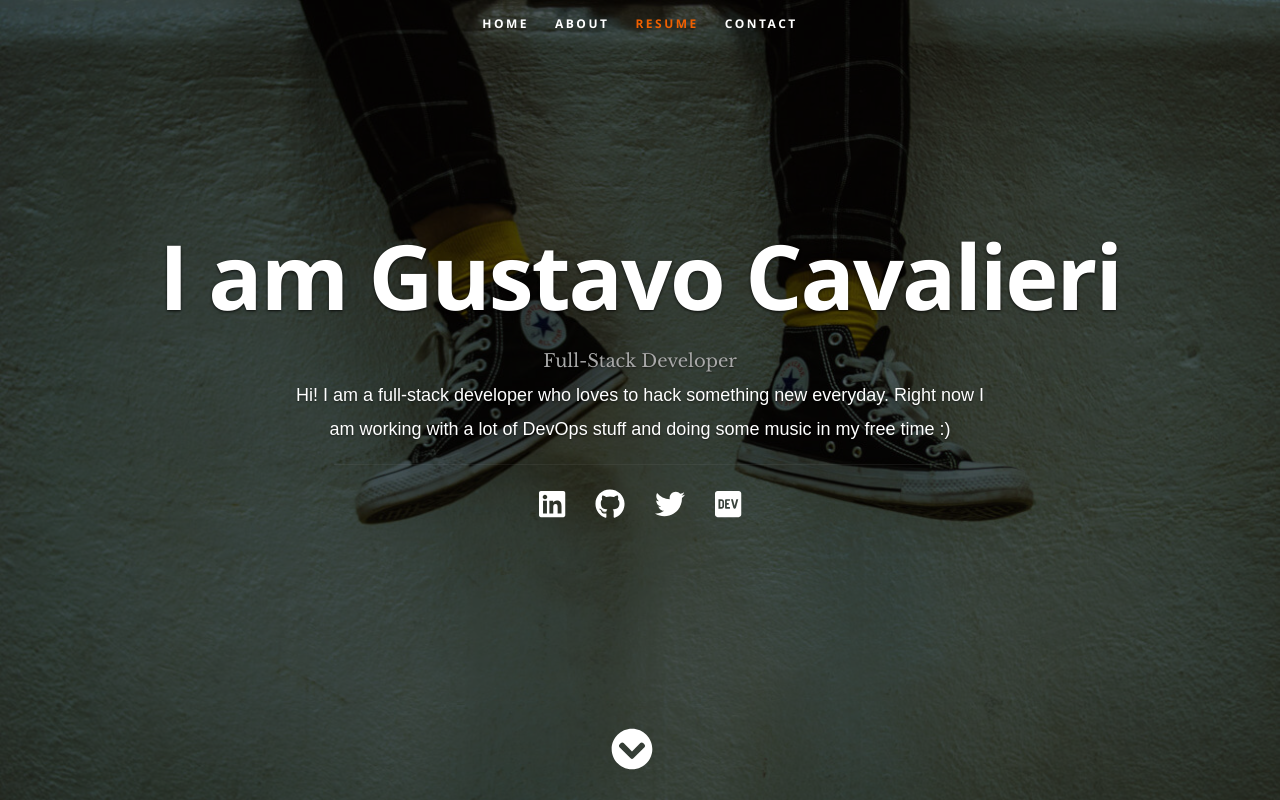
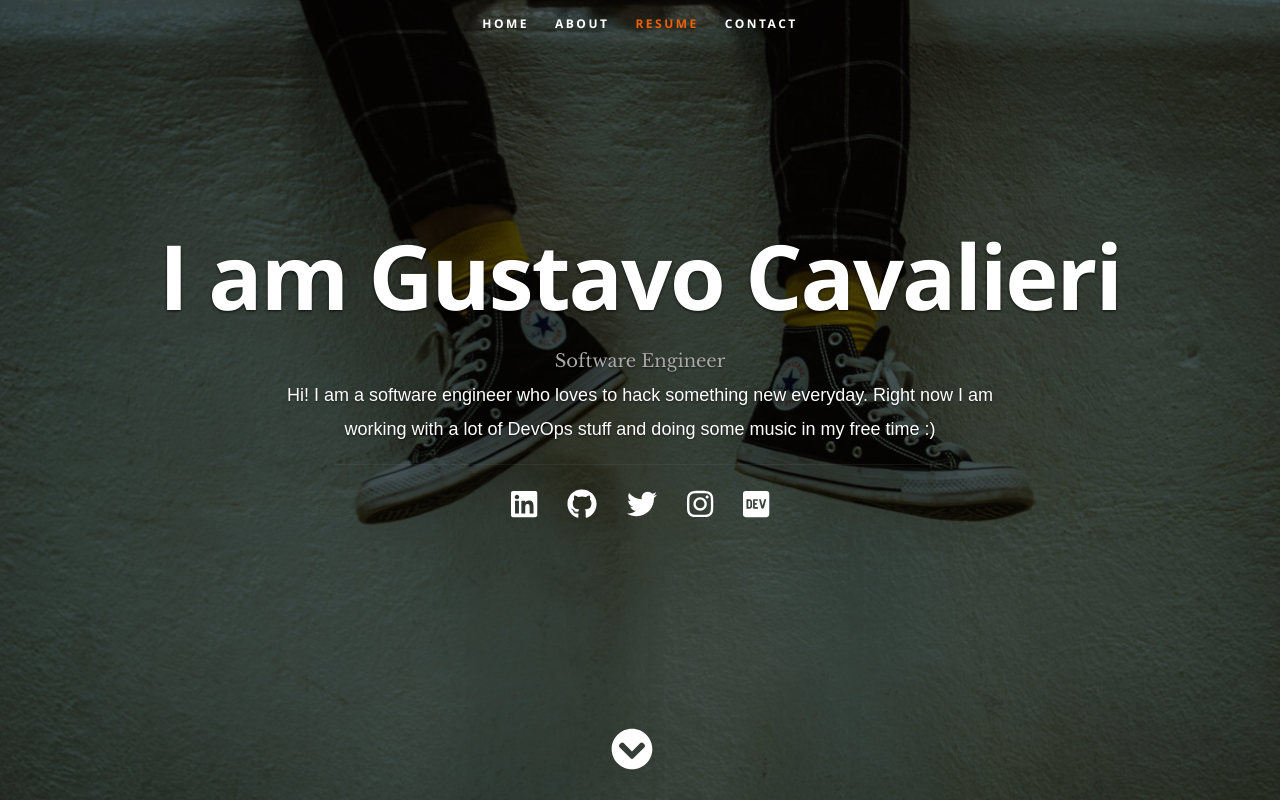
Before and after one commit to gugacavalieri/gugacavalieri.github.io, a React (Create React App) app: page / in a window 1280 px wide. Shown: the top 800 px of the page. Built offline with nearby package versions, Linux system fonts and the light colour scheme.

Commit message:
update resume

```diff
--- a/src/index.js
+++ b/src/index.js
@@ -6,9 +6,9 @@ import * as serviceWorker from './serviceWorker';
 
 
 import { library } from '@fortawesome/fontawesome-svg-core'
-import { faLinkedin, faTwitter, faDev, faGithub } from '@fortawesome/free-brands-svg-icons'
+import { faLinkedin, faTwitter, faDev, faGithub, faInstagram } from '@fortawesome/free-brands-svg-icons'
 import { faChevronCircleDown, faChevronUp } from '@fortawesome/free-solid-svg-icons'
-library.add(faLinkedin, faTwitter, faDev, faGithub, faChevronCircleDown, faChevronUp);
+library.add(faLinkedin, faTwitter, faDev, faGithub, faChevronCircleDown, faChevronUp, faInstagram);
 
 /* leave a nice message to visitors */
 console.log("%cI knew you would come in here! :)", "color: #F06000;  font-size: 4.5em; font-weight: bolder; text-shadow: #000 1px 1px;");
--- a/src/resumeData.js
+++ b/src/resumeData.js
@@ -1,10 +1,10 @@
 let resumeData = {
     "imagebaseurl":"https://gugacavalieri.github.io/",
     "name": "Gustavo Cavalieri",
-    "role": "Full-Stack Developer",
+    "role": "Software Engineer",
     "linkedinId":"gcavalieri",
     "skypeid": "",
-    "roleDescription": "Hi! I am a full-stack developer who loves to hack something new everyday. Right now I am working with a lot of DevOps stuff and doing some music in my free time :)",
+    "roleDescription": "Hi! I am a software engineer who loves to hack something new everyday. Right now I am working with a lot of DevOps stuff and doing some music in my free time :)",
     "socialLinks":[
         {
           "name":"linkedin",
@@ -20,6 +20,11 @@ let resumeData = {
           "name":"twitter",
           "url":"http://twitter.com/gugacavalieri",
           "iconClass":"twitter"
+        },
+        {
+          "name":"Instagram",
+          "url":"https://instagram.com/guga_cavalieri",
+          "iconClass":"instagram"
         },
         {
           "name":"dev.to",
```
Also changed, not shown: 1 other file (tests, documents, lock files or other folders).
